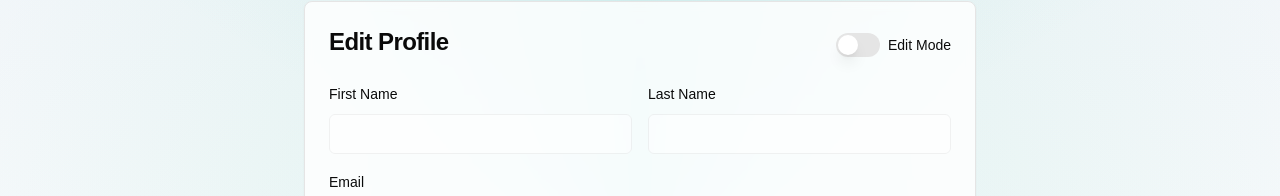
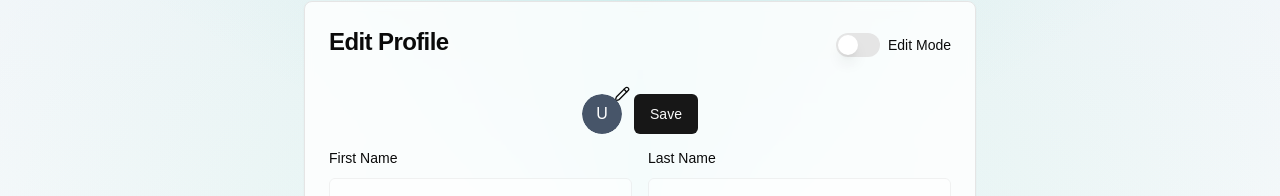
Before and after one commit to NGDEC03/ProjectX, a Next.js app: page /profile in a window 1280 px wide. Shown: the part 119-315 px from the top of the page. Built offline with nearby package versions, Linux system fonts and the light colour scheme; no server answers.

Commit message:
Image uplaod feature added

```diff
--- a/components/essentials/profile.tsx
+++ b/components/essentials/profile.tsx
@@ -12,6 +12,7 @@ import { Select, SelectContent, SelectItem, SelectTrigger, SelectValue } from "@
 import { Switch } from "@/components/ui/switch";
 import { Loader2 } from 'lucide-react';
 import { useToast } from '@/hooks/use-toast';
+import ProfilePicture from './profilePicture';
 
 type ProfileFormData = {
   FirstName: string
@@ -92,6 +93,7 @@ export default function ProfileEditContent() {
             <Label htmlFor="edit-mode">Edit Mode</Label>
           </div>
         </CardHeader>
+        <ProfilePicture />
         <CardContent>
           <form onSubmit={handleSubmit(onSubmit)} className="space-y-4">
             <div className="grid grid-cols-2 gap-4">
--- /dev/null
+++ b/components/essentials/profilePicture.tsx
@@ -0,0 +1,120 @@
+'use client';
+
+import { useUser } from "@/context/userContext";
+import { useToast } from "@/hooks/use-toast";
+import axios, { AxiosError } from "axios";
+import { Loader2, Pencil } from "lucide-react";
+import { useEffect, useRef, useState } from "react";
+import { Button } from "@/components/ui/button";
+import { Avatar, AvatarFallback, AvatarImage } from "../ui/avatar";
+import Image from "next/image";
+
+export default function ProfilePicture() {
+
+    const imageRef = useRef<HTMLInputElement | null>(null);
+    const { user, updateUser } = useUser();
+    const { toast } = useToast();
+
+    const [image, setImage] = useState<File | string | null>(null);
+    const [imagePreview, setImagePreview] = useState<string | ArrayBuffer | null>(null);
+    const [isUploading, setIsUploading] = useState<boolean>(false);
+
+    const handleImageChange = () => {
+        if (imageRef.current) {
+            imageRef.current.click();
+        }
+    }
+
+    useEffect(() => {
+        setImage(user?.Image || null);
+        setImagePreview(user?.Image || null);
+        console.log(user)
+    }, [user]);
+
+    const handleImageUpload = async () => {
+        try {
+            if (user?.Email && image) {
+                setIsUploading(true);
+                const formdata = new FormData();
+                formdata.append("email", user?.Email);
+                formdata.append("file", image);
+                const res = await axios.post(`${process.env.NEXT_PUBLIC_API_URL}/user/image-upload`, formdata, {
+                    withCredentials: true,
+                });
+                if (res.status == 200) {
+                    toast({
+                        title: "Success",
+                        description: "Image uploaded successfully.",
+                        duration: 3000,
+                    });
+                    updateUser();
+                } else {
+                    toast({
+                        title: "Error",
+                        description: "An error occurred while uploading the image.",
+                        variant: "destructive",
+                        duration: 3000,
+                    });
+                }
+            }
+        } catch (error) {
+            const axiosError = error as AxiosError<{ message: string }>;
+            toast({
+                title: "Error",
+                description: axiosError.response?.data.message || "An error occurred while uploading the image.",
+                variant: "destructive",
+            });
+        } finally {
+            setIsUploading(false);
+        }
+    }
+
+    const handleFileChange = (e: React.ChangeEvent<HTMLInputElement>) => {
+        const file = e.target.files?.[0] || null;
+        setImage(file);
+
+        if (file) {
+            const reader = new FileReader();
+            reader.onloadend = () => {
+                setImagePreview(reader.result as string);
+            };
+            reader.readAsDataURL(file);
+        } else {
+            setImagePreview(null);
+        }
+    };
+
+    return (
+        <div className="h-fit p-3 w-full flex justify-center items-center space-x-3">
+            <div className="w-fit relative">
+                {!isUploading ?
+                    <Pencil className="absolute -top-2 -right-2 h-4 w-4" onClick={handleImageChange} /> :
+                    <Loader2 className="absolute -top-2 -right-2 h-4 w-4 animate-spin" />
+                }
+                {user?.Image ?
+                    <Image
+                        src={imagePreview as string}
+                        alt="Profile Picture"
+                        width={100}
+                        height={100}
+                        className="rounded-full h-16 w-16 border"
+                        unoptimized
+                        fetchPriority="high"
+                    /> :
+                    <Avatar >
+                        <AvatarImage src={imagePreview as string} />
+                        <AvatarFallback className='rounded-full bg-slate-600 text-white p-2'>{user?.FirstName ? user.FirstName.substring(0, 1) : "U"}</AvatarFallback>
+                    </Avatar>
+                }
+                <input
+                    type="file"
+                    accept="image/*"
+                    ref={imageRef}
+                    onChange={handleFileChange}
+                    hidden
+                />
+            </div>
+            <Button onClick={handleImageUpload}>{isUploading ? "Saving" : "Save"}</Button>
+        </div>
+    )
+}
```
